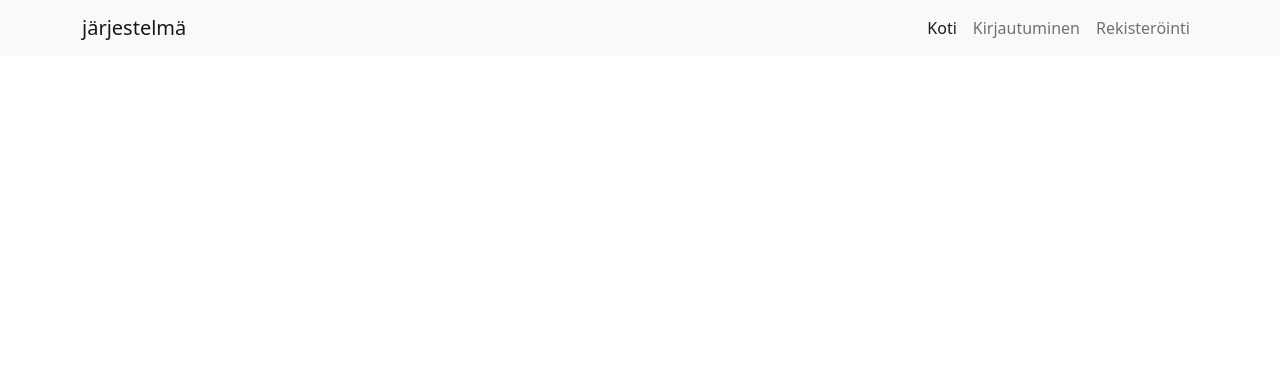
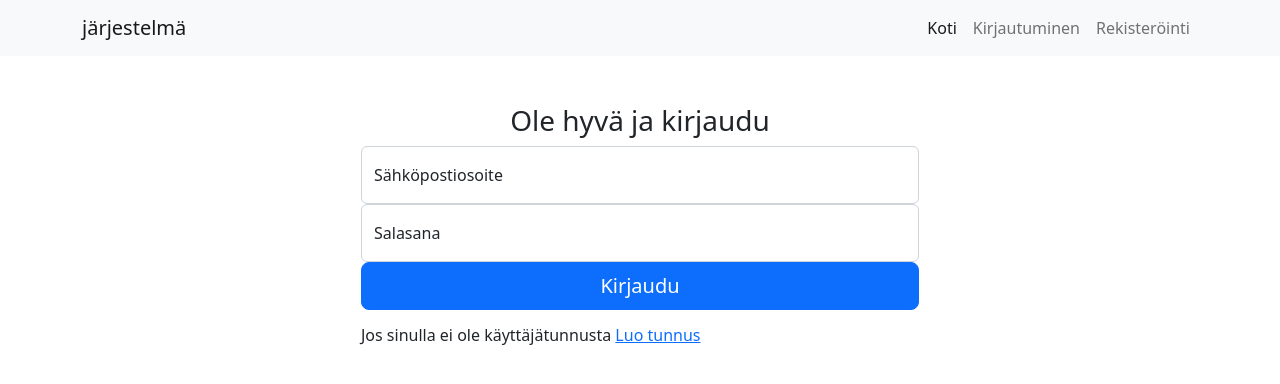
Before and after one commit to Fullstackteh/Lambs, a PHP site: page /backend/index.php in a window 1280 px wide. Shown: the top 384 px of the page. Run offline with PHP 8.4, Linux system fonts and the light colour scheme.

Commit message:
backendpaivitys

```diff
--- a/lambs projekti/backend/config.php
+++ b/lambs projekti/backend/config.php
@@ -1,7 +1,7 @@
 <?php
 try{
 $palvelin = "localhost";
-$tietokanta = "harjoitus4";
+$tietokanta = "lambs";
 $tunnus = "root";
 $salasana = "";
 
--- a/lambs projekti/backend/index.php
+++ b/lambs projekti/backend/index.php
@@ -1,4 +1,56 @@
 <?php require "includes/header.php"; ?>
 
-<?php //echo "Hei " . $_SESSION['sposti']; ?>
+<?php require "config.php"; ?>
+
+<?php
+if(isset($_SESSION['sposti'])){
+  header("location: index.php");
+}
+
+  if(isset($_POST['submit'])){
+    if($_POST['email'] == '' OR $_POST['password'] == ''){
+      echo "Täytä kaikki tarvittavat tiedot!";
+    } else {
+      $sposti = $_POST['email'];
+      $salasana = $_POST['password'];
+
+      $komento = "SELECT * FROM kayttajat WHERE sposti = '$sposti'";
+      $kirjaudu = $yhteys->query($komento);
+      $kirjaudu->execute();
+      $data = $kirjaudu->fetch(PDO::FETCH_ASSOC);
+      if($kirjaudu->rowCount() > 0){
+        if(password_verify($salasana, $data['salasana'])){
+          //echo "Olet kirjautunut";
+          $_SESSION['sposti'] = $data['sposti'];
+          header("location: index.php");
+
+        } else {
+          echo "Sähköposti tai/ja salasana on väärin";
+        }
+      } else {
+        echo "Sähköposti tai/ja salasana on väärin";
+      }
+    }
+  }
+?>
+
+<main class="form-signin w-50 m-auto">
+  <form method="POST" action="login.php">
+    <!-- <img class="mb-4 text-center" src="/docs/5.2/assets/brand/bootstrap-logo.svg" alt="" width="72" height="57"> -->
+    <h1 class="h3 mt-5 fw-normal text-center">Ole hyvä ja kirjaudu</h1>
+
+    <div class="form-floating">
+      <input name="email" type="email" class="form-control" id="floatingInput" placeholder="name@example.com">
+      <label for="floatingInput">Sähköpostiosoite</label>
+    </div>
+    <div class="form-floating">
+      <input name="password" type="password" class="form-control" id="floatingPassword" placeholder="Password">
+      <label for="floatingPassword">Salasana</label>
+    </div>
+
+    <button name="submit" class="w-100 btn btn-lg btn-primary" type="submit">Kirjaudu</button>
+    <h6 class="mt-3">Jos sinulla ei ole käyttäjätunnusta  <a href="register.php">Luo tunnus</a></h6>
+  </form>
+</main>
 <?php require "includes/footer.php"; ?>
+<?php require "includes/footer.php"; ?>
```
